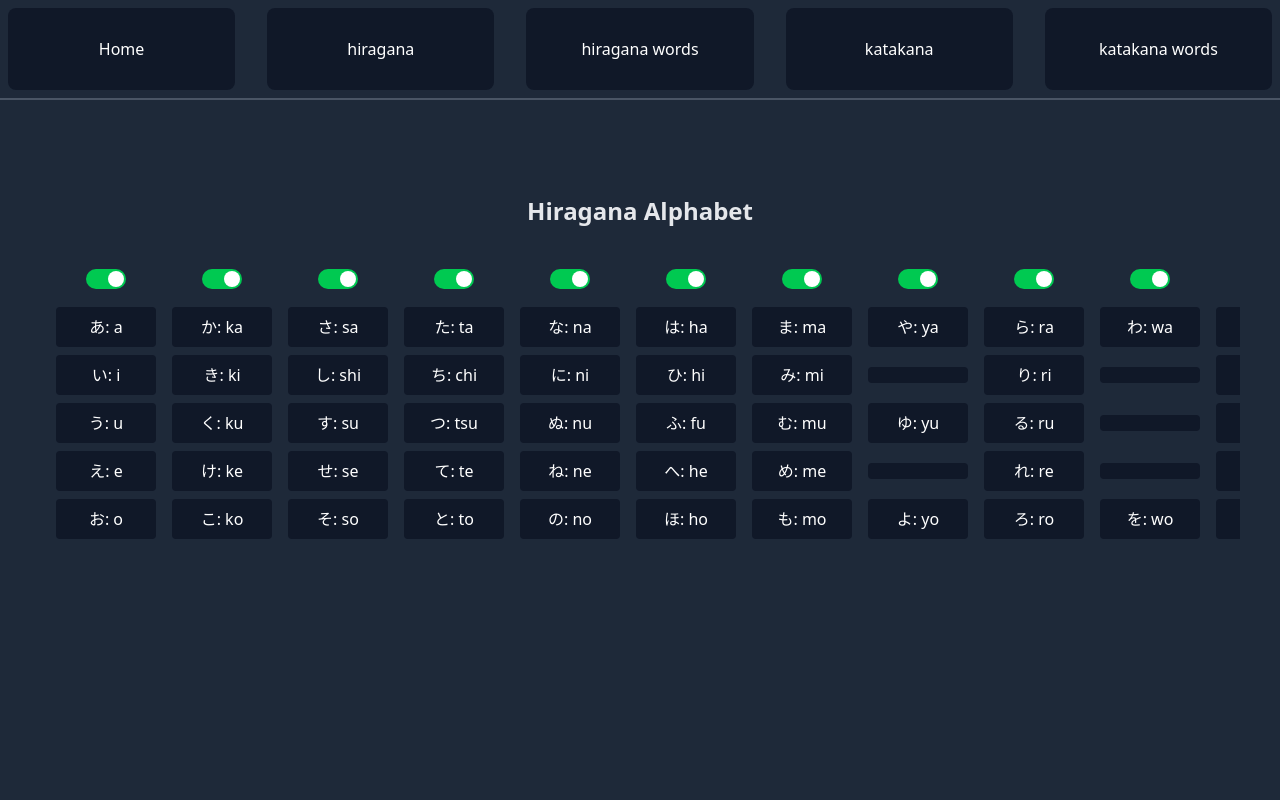
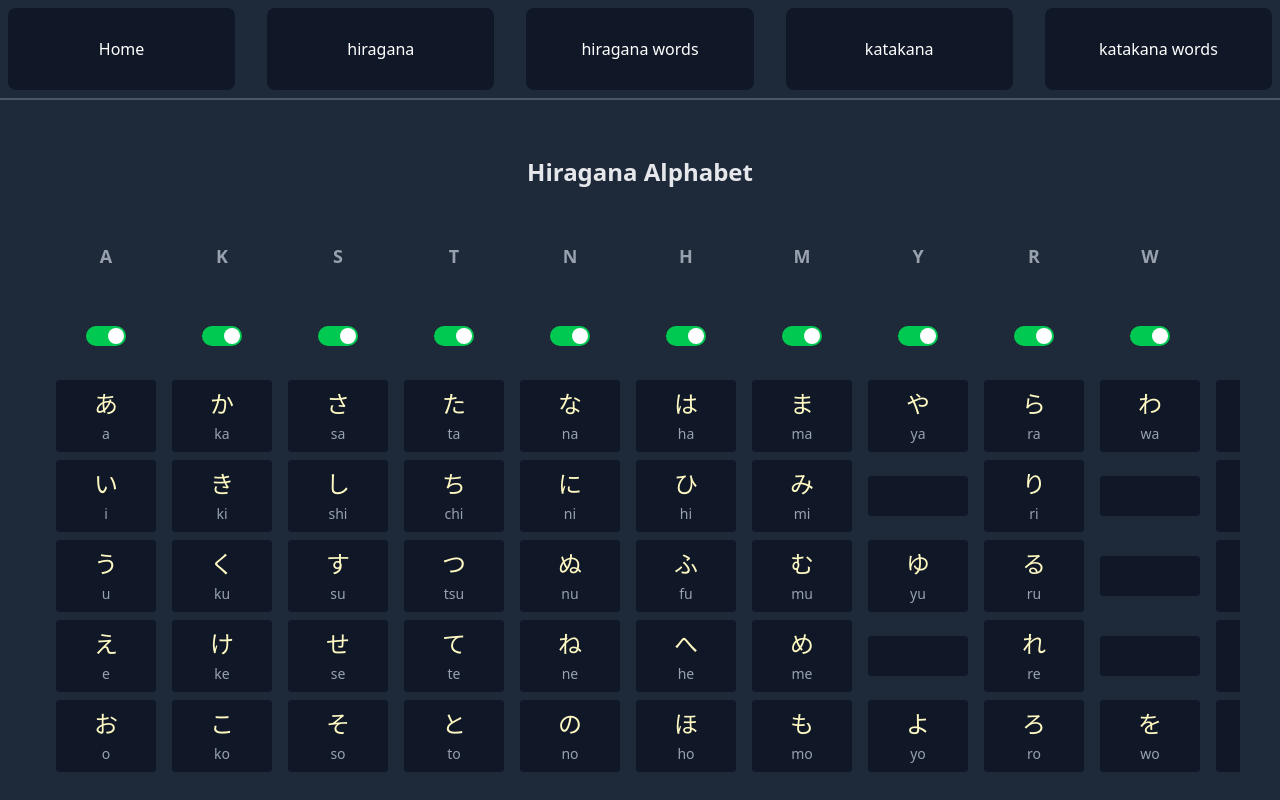
Before and after one commit to AngelMoreno24/Japanese-FlashCards, a React app in the folder frontend/: page /hiragana in a window 1280 px wide. Built offline with nearby package versions, Linux system fonts and the light colour scheme; the HTML template or start-up script is replaced by a standard one.

Commit message:
added letter title for columns

```diff
--- a/frontend/src/pages/HiraganaAlphabet.jsx
+++ b/frontend/src/pages/HiraganaAlphabet.jsx
@@ -8,6 +8,12 @@ const HiraganaAlphabet = () => {
 
     return (
       <div className="grid grid-rows-6 gap-2 min-w-[100px] items-center">
+
+        {/* Section Label (like K, S, T...) */}
+        <div className="text-center font-bold text-lg text-gray-400">
+          {Object.values(chars)[0][0].toUpperCase()}
+        </div>
+
         {/* Centered Toggle Switch */}
         <div className="flex justify-center">
           <div
@@ -31,19 +37,25 @@ const HiraganaAlphabet = () => {
           );
 
           return (
-            <p
+            <div
               key={i}
-              className="bg-gray-900 text-white p-2 text-center rounded transition-opacity duration-300"
+              className="bg-gray-900 text-white p-2 text-center rounded transition-opacity duration-300 flex flex-col items-center"
               style={{ opacity: isOn ? 1 : 0.15 }}
             >
-              {match ? `${match[0]}: ${match[1]}` : ''}
-            </p>
+              {match ? (
+                <>
+                  <span className="text-2xl mb-1 text-yellow-100">{match[0]}</span> {/* Hiragana */}
+                  <span className="text-sm text-gray-400">{match[1]}</span> {/* Romaji */}
+                </>
+              ) : (
+                <span>&nbsp;</span> // keeps spacing even if empty
+              )}
+            </div>
           );
         })}
       </div>
     );
   };
-
   const hiraganaRomanji = [
     { あ: 'a', い: 'i', う: 'u', え: 'e', お: 'o' },
     { か: 'ka', き: 'ki', く: 'ku', け: 'ke', こ: 'ko' },
```
